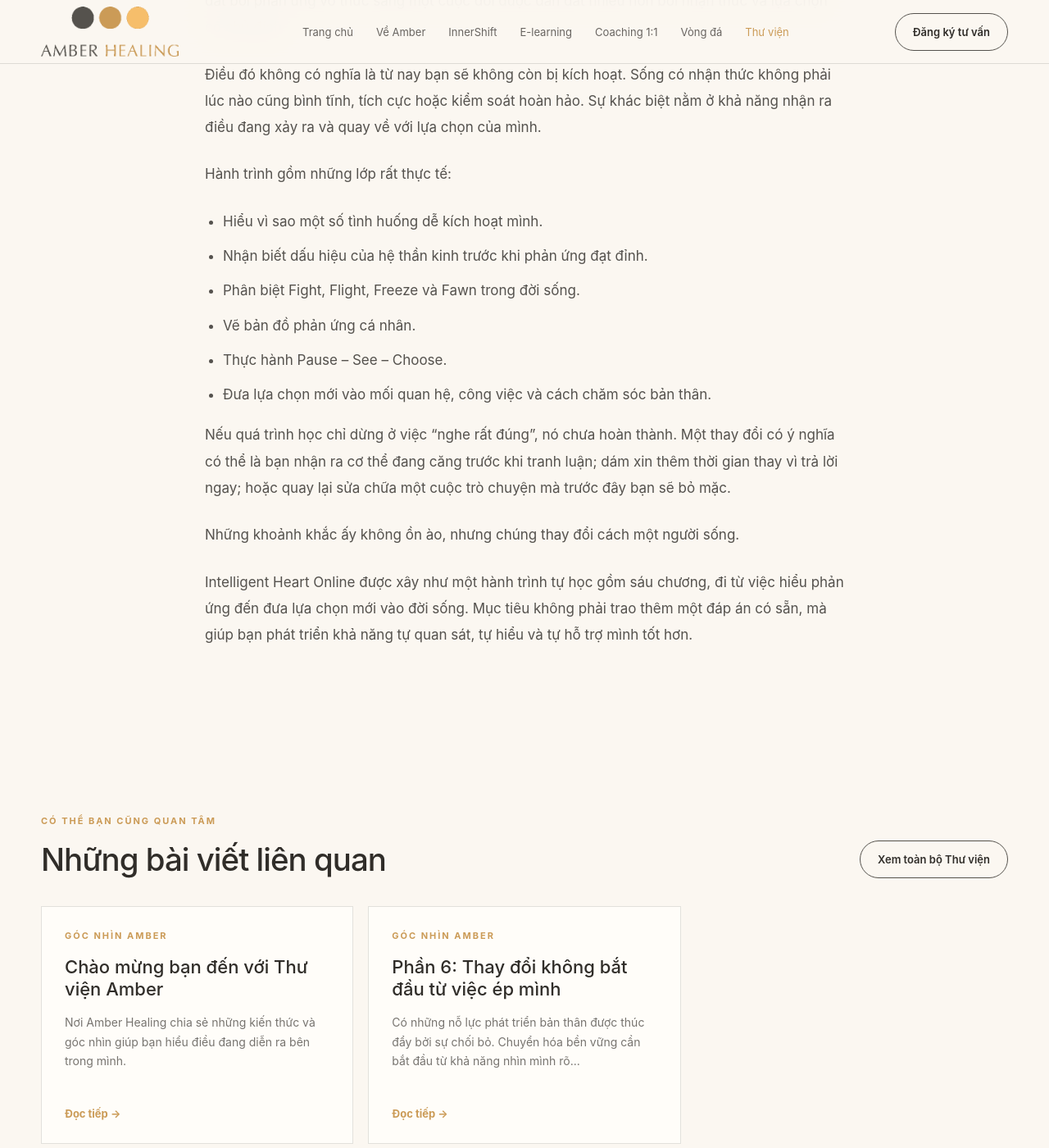
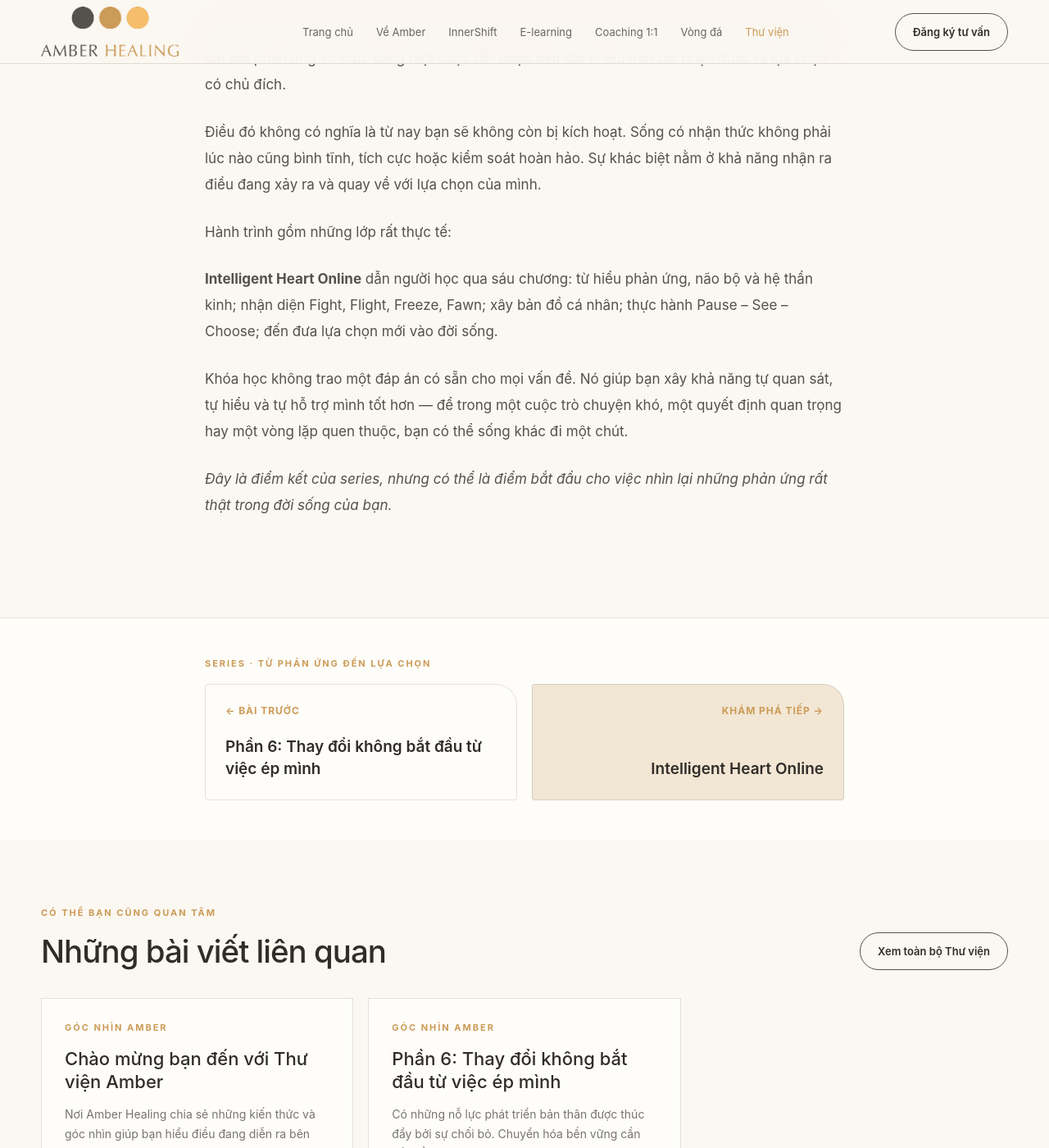
Before and after one commit to dinhhongngoc1511-wq/Amber-healing-website, a Jekyll site: the page built from docs/_posts/2026-07-17-tu-phan-ung-vo-thuc-den-lua-chon-co-chu-dich.md, in a window 1280 px wide and 1400 px high, scrolled down 854 px. Shown: the whole window at 82% size. Built offline with Jekyll 4.4.1, drawn with Linux system fonts in a browser that asks for light colours; some of the changed text lies outside the part shown.

Commit message:
Turn Intelligent Heart article into series part 7

```diff
--- a/docs/_posts/2026-07-17-tu-phan-ung-vo-thuc-den-lua-chon-co-chu-dich.md
+++ b/docs/_posts/2026-07-17-tu-phan-ung-vo-thuc-den-lua-chon-co-chu-dich.md
@@ -1,10 +1,12 @@
 ---
-title: "Từ phản ứng vô thức đến lựa chọn có chủ đích"
+title: "Phần 7: Từ phản ứng vô thức đến lựa chọn có chủ đích"
 date: 2026-07-17
 category: "Góc nhìn Amber"
 description: "Mục tiêu của Intelligent Heart không chỉ là biết thêm về cảm xúc, mà là sống khác đi trong những khoảnh khắc đời thường."
 author: "Amber Healing"
 reading_time: "5 phút"
+series: "Từ phản ứng đến lựa chọn"
+series_order: 7
 ---
 
 Bạn có thể hiểu rất nhiều về cảm xúc nhưng vẫn nổi nóng khi bị chạm vào một điểm cũ. Bạn có thể biết cần đặt ranh giới nhưng vẫn nói “được” trước khi kịp nghĩ. Kiến thức quan trọng, nhưng kiến thức chưa tự động trở thành khả năng.
@@ -15,15 +17,8 @@
 
 Hành trình gồm những lớp rất thực tế:
 
-- Hiểu vì sao một số tình huống dễ kích hoạt mình.
-- Nhận biết dấu hiệu của hệ thần kinh trước khi phản ứng đạt đỉnh.
-- Phân biệt Fight, Flight, Freeze và Fawn trong đời sống.
-- Vẽ bản đồ phản ứng cá nhân.
-- Thực hành Pause – See – Choose.
-- Đưa lựa chọn mới vào mối quan hệ, công việc và cách chăm sóc bản thân.
+**Intelligent Heart Online** dẫn người học qua sáu chương: từ hiểu phản ứng, não bộ và hệ thần kinh; nhận diện Fight, Flight, Freeze, Fawn; xây bản đồ cá nhân; thực hành Pause – See – Choose; đến đưa lựa chọn mới vào đời sống.
 
-Nếu quá trình học chỉ dừng ở việc “nghe rất đúng”, nó chưa hoàn thành. Một thay đổi có ý nghĩa có thể là bạn nhận ra cơ thể đang căng trước khi tranh luận; dám xin thêm thời gian thay vì trả lời ngay; hoặc quay lại sửa chữa một cuộc trò chuyện mà trước đây bạn sẽ bỏ mặc.
+Khóa học không trao một đáp án có sẵn cho mọi vấn đề. Nó giúp bạn xây khả năng tự quan sát, tự hiểu và tự hỗ trợ mình tốt hơn — để trong một cuộc trò chuyện khó, một quyết định quan trọng hay một vòng lặp quen thuộc, bạn có thể sống khác đi một chút.
 
-Những khoảnh khắc ấy không ồn ào, nhưng chúng thay đổi cách một người sống.
-
-Intelligent Heart Online được xây như một hành trình tự học gồm sáu chương, đi từ việc hiểu phản ứng đến đưa lựa chọn mới vào đời sống. Mục tiêu không phải trao thêm một đáp án có sẵn, mà giúp bạn phát triển khả năng tự quan sát, tự hiểu và tự hỗ trợ mình tốt hơn.
+*Đây là điểm kết của series, nhưng có thể là điểm bắt đầu cho việc nhìn lại những phản ứng rất thật trong đời sống của bạn.*
```
